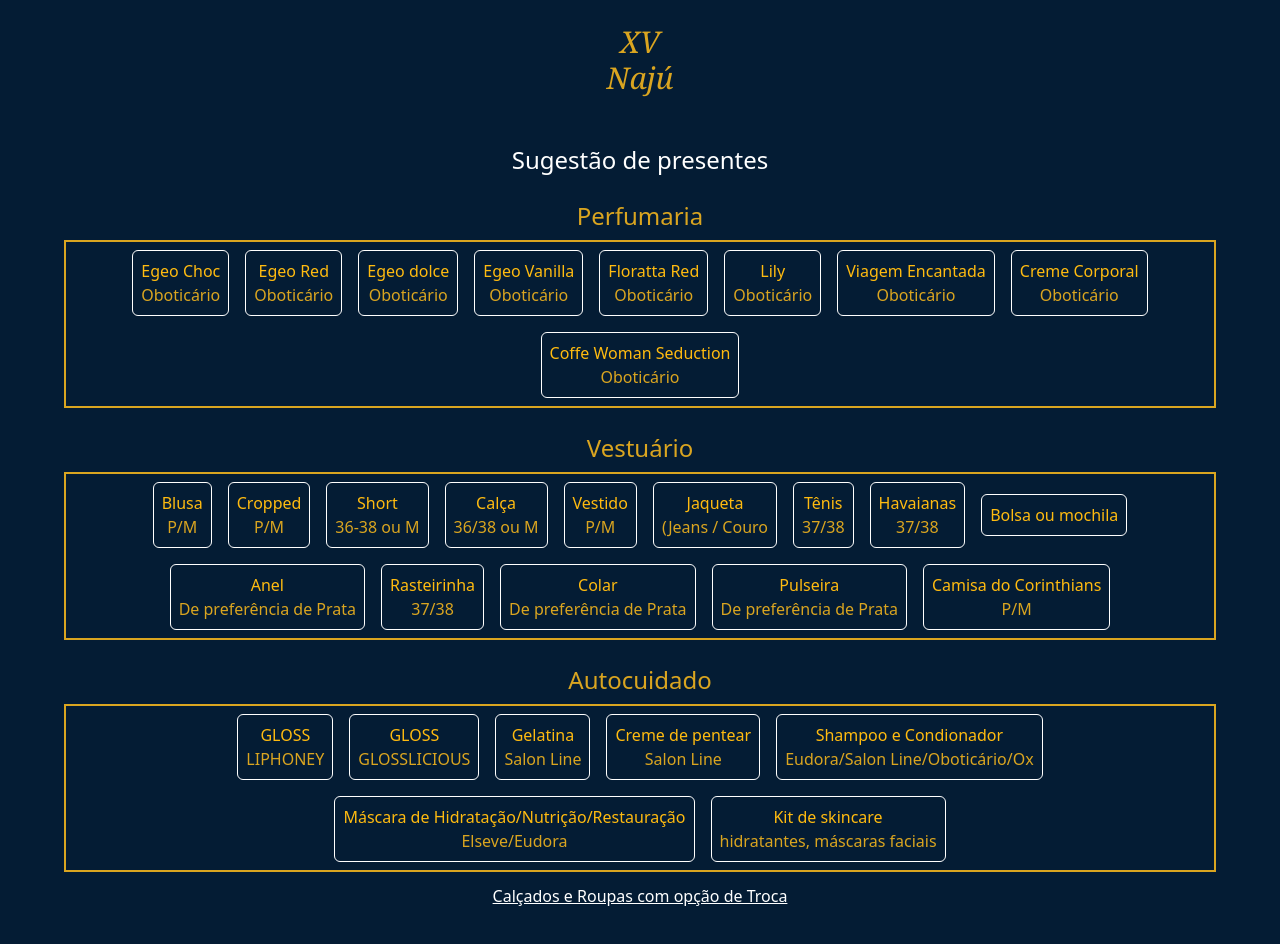
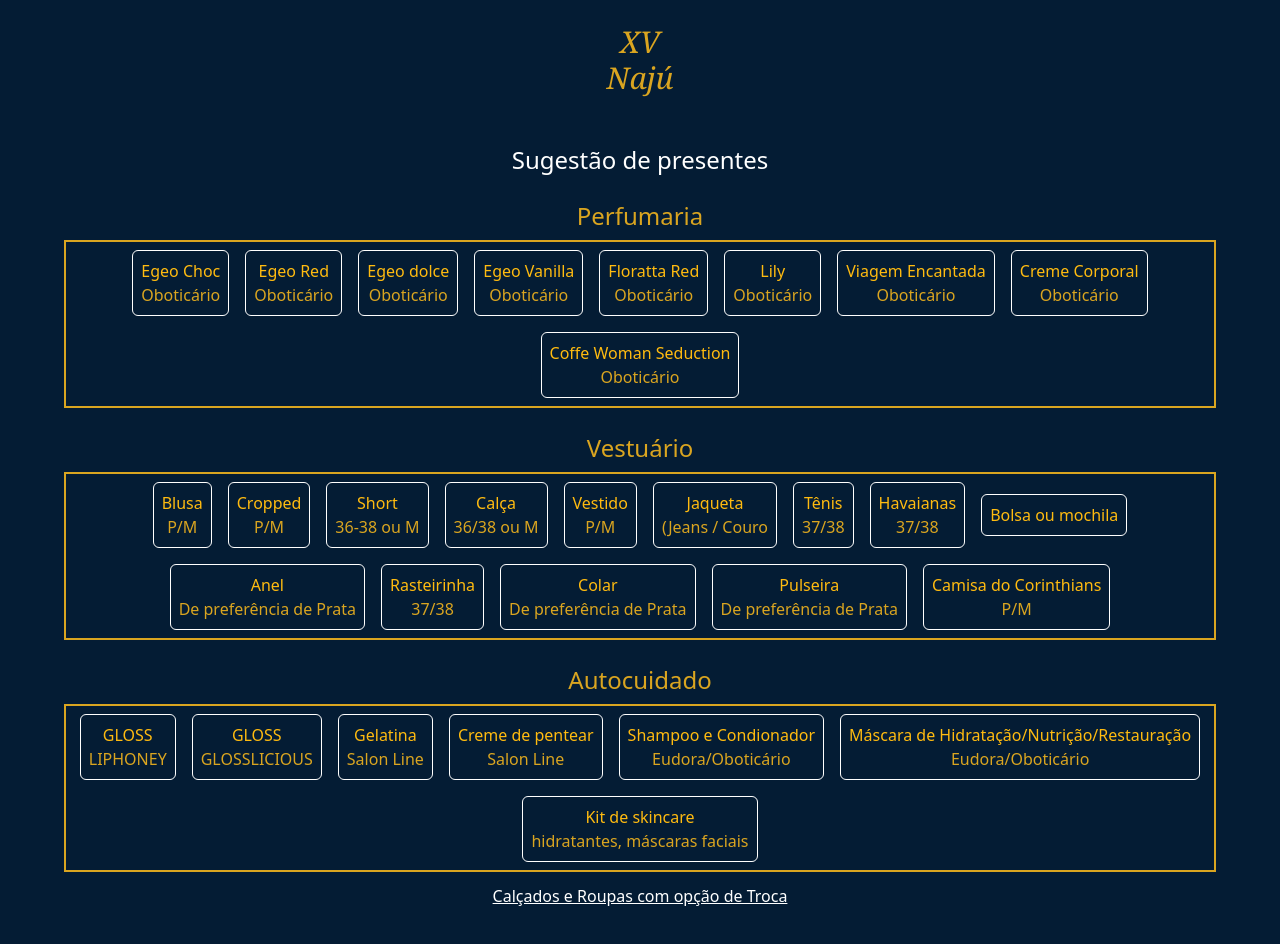
Before and after one commit to AndDev741/naju-invite, a React (Vite) app: page /sugestao in a window 1280 px wide. Built offline with nearby package versions, Linux system fonts and the light colour scheme; no server answers; a web font is replaced by a local one.

Commit message:
feat: Changes in the gif sugestions

```diff
--- a/src/pages/giftSugestion.jsx
+++ b/src/pages/giftSugestion.jsx
@@ -35,8 +35,8 @@
         {name: "GLOSS", description: "GLOSSLICIOUS "},
         {name: "Gelatina ", description: "Salon Line"},
         {name: "Creme de pentear", description: "Salon Line"},
-        {name: "Shampoo e Condionador", description: "Eudora/Salon Line/Oboticário/Ox"},
-        {name: "Máscara de Hidratação/Nutrição/Restauração", description: "Elseve/Eudora"},
+        {name: "Shampoo e Condionador", description: "Eudora/Oboticário"},
+        {name: "Máscara de Hidratação/Nutrição/Restauração", description: "Eudora/Oboticário"},
         {name: "Kit de skincare", description: "hidratantes, máscaras faciais"},
     ]
     return(
```
